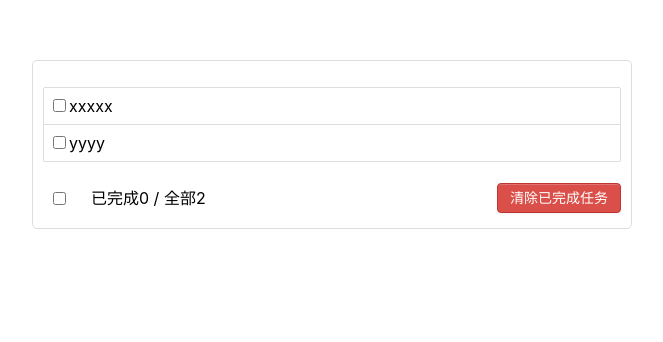
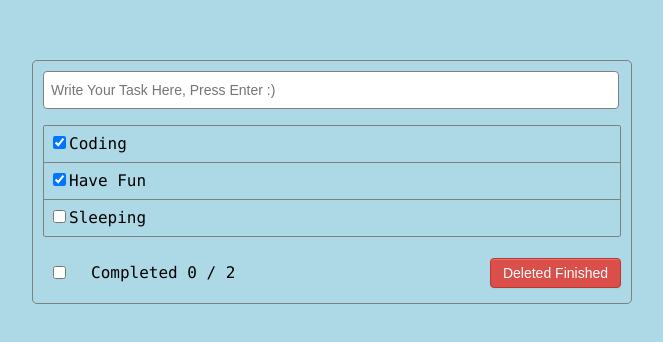
Before and after one commit to Tianqilyu96/react_small_demo, a React (Create React App) app: page / in a window 1280 px wide. Shown: the part 240-582 px from the top of the page, without its empty margins (308-971 px from the left). Built offline with nearby package versions, Linux system fonts and the light colour scheme.

Commit message:
Initialise state

```diff
--- a/src/App.css
+++ b/src/App.css
@@ -1,6 +1,7 @@
 body {
-  background: #fff;
+  background: lightblue;
   padding-top: 300px;
+  font-family: "Lucida Console", "Courier New", monospace;
 }
 
 .btn {
@@ -38,100 +39,6 @@ body {
 }
 .todo-container .todo-wrap {
   padding: 10px;
-  border: 1px solid #ddd;
+  border: 1px solid gray;
   border-radius: 5px;
 }
-
-/*header*/
-.todo-header input {
-  width: 560px;
-  height: 28px;
-  font-size: 14px;
-  border: 1px solid #ccc;
-  border-radius: 4px;
-  padding: 4px 7px;
-}
-
-.todo-header input:focus {
-  outline: none;
-  border-color: rgba(82, 168, 236, 0.8);
-  box-shadow: inset 0 1px 1px rgba(0, 0, 0, 0.075),
-    0 0 8px rgba(82, 168, 236, 0.6);
-}
-
-/*main*/
-.todo-main {
-  margin-left: 0px;
-  border: 1px solid #ddd;
-  border-radius: 2px;
-  padding: 0px;
-}
-
-.todo-empty {
-  height: 40px;
-  line-height: 40px;
-  border: 1px solid #ddd;
-  border-radius: 2px;
-  padding-left: 5px;
-  margin-top: 10px;
-}
-/*item*/
-li {
-  list-style: none;
-  height: 36px;
-  line-height: 36px;
-  padding: 0 5px;
-  border-bottom: 1px solid #ddd;
-}
-
-li label {
-  float: left;
-  cursor: pointer;
-}
-
-li label li input {
-  vertical-align: middle;
-  margin-right: 6px;
-  position: relative;
-  top: -1px;
-}
-
-li button {
-  float: right;
-  display: none;
-  margin-top: 3px;
-}
-
-li:before {
-  content: initial;
-}
-
-li:last-child {
-  border-bottom: none;
-}
-
-/*footer*/
-.todo-footer {
-  height: 40px;
-  line-height: 40px;
-  padding-left: 6px;
-  margin-top: 5px;
-}
-
-.todo-footer label {
-  display: inline-block;
-  margin-right: 20px;
-  cursor: pointer;
-}
-
-.todo-footer label input {
-  position: relative;
-  top: -1px;
-  vertical-align: middle;
-  margin-right: 5px;
-}
-
-.todo-footer button {
-  float: right;
-  margin-top: 5px;
-}
--- a/src/App.jsx
+++ b/src/App.jsx
@@ -1,42 +1,27 @@
 import React, { Component } from "react";
-import './App.css'
+import Header from "./components/Header";
+import Footer from "./components/Footer";
+import List from "./components/List";
+import "./App.css";
 
 //定义及暴露组件app组件
 export default class App extends Component {
+  //Initialise state
+  state = {
+    todos: [
+      { id: 1, name: "Coding", done: true },
+      { id: 2, name: "Have Fun", done: true },
+      { id: 3, name: "Sleeping", done: false },
+    ],
+  };
   render() {
+    const {todos} = this.state
     return (
       <div className="todo-container">
         <div className="todo-wrap">
-
-          <ul className="todo-main">
-            <li>
-              <label>
-                <input type="checkbox" />
-                <span>xxxxx</span>
-              </label>
-              <button className="btn btn-danger" style={{display:'none'}}>
-                删除
-              </button>
-            </li>
-            <li>
-              <label>
-                <input type="checkbox" />
-                <span>yyyy</span>
-              </label>
-              <button className="btn btn-danger" style={{display:'none'}}>
-                删除
-              </button>
-            </li>
-          </ul>
-          <div className="todo-footer">
-            <label>
-              <input type="checkbox" />
-            </label>
-            <span>
-              <span>已完成0</span> / 全部2
-            </span>
-            <button className="btn btn-danger">清除已完成任务</button>
-          </div>
+          <Header />
+          <List todos={todos}/>
+          <Footer />
         </div>
       </div>
     );
--- /dev/null
+++ b/src/components/Footer/index.css
@@ -0,0 +1,25 @@
+/*footer*/
+.todo-footer {
+    height: 40px;
+    line-height: 40px;
+    padding-left: 6px;
+    margin-top: 5px;
+  }
+
+  .todo-footer label {
+    display: inline-block;
+    margin-right: 20px;
+    cursor: pointer;
+  }
+
+  .todo-footer label input {
+    position: relative;
+    top: -1px;
+    vertical-align: middle;
+    margin-right: 5px;
+  }
+
+  .todo-footer button {
+    float: right;
+    margin-top: 5px;
+  }
--- a/src/components/Footer/index.jsx
+++ b/src/components/Footer/index.jsx
@@ -1,11 +1,18 @@
-import React, { Component } from 'react'
+import React, { Component } from "react";
+import './index.css'
 
 export default class Footer extends Component {
-    render() {
-        return (
-            <div>
-
-            </div>
-        )
-    }
+  render() {
+    return (
+      <div className="todo-footer">
+        <label>
+          <input type="checkbox" />
+        </label>
+        <span>
+          <span>Completed 0</span> / 2
+        </span>
+        <button className="btn btn-danger">Deleted Finished</button>
+      </div>
+    );
+  }
 }
--- /dev/null
+++ b/src/components/Header/index.css
@@ -0,0 +1,16 @@
+/*header*/
+.todo-header input {
+  width: 560px;
+  height: 28px;
+  font-size: 14px;
+  border: 1px solid gray;
+  border-radius: 4px;
+  padding: 4px 7px;
+}
+
+.todo-header input:focus {
+  outline: none;
+  border-color: rgba(82, 168, 236, 0.8);
+  box-shadow: inset 0 1px 1px rgba(0, 0, 0, 0.075),
+    0 0 8px rgba(82, 168, 236, 0.6);
+}
--- a/src/components/Header/index.jsx
+++ b/src/components/Header/index.jsx
@@ -1,10 +1,11 @@
 import React, { Component } from "react";
+import './index.css'
 
 export default class Header extends Component {
   render() {
     return (
       <div className="todo-header">
-        <input type="text" placeholder="请输入你的任务名称，按回车键确认" />
+        <input type="text" placeholder="Write Your Task Here, Press Enter :)" />
       </div>
     );
   }
--- /dev/null
+++ b/src/components/Item/index.css
@@ -0,0 +1,33 @@
+li {
+    list-style: none;
+    height: 36px;
+    line-height: 36px;
+    padding: 0 5px;
+    border-bottom: 1px solid gray;
+  }
+
+  li label {
+    float: left;
+    cursor: pointer;
+  }
+
+  li label li input {
+    vertical-align: middle;
+    margin-right: 6px;
+    position: relative;
+    top: -1px;
+  }
+
+  li button {
+    float: right;
+    display: none;
+    margin-top: 3px;
+  }
+
+  li:before {
+    content: initial;
+  }
+
+  li:last-child {
+    border-bottom: none;
+  }
--- a/src/components/Item/index.jsx
+++ b/src/components/Item/index.jsx
@@ -1,11 +1,19 @@
-import React, { Component } from 'react'
+import React, { Component } from "react";
+import './index.css'
 
 export default class Item extends Component {
-    render() {
-        return (
-            <div>
-
-            </div>
-        )
-    }
+  render() {
+    const {name,done,id} = this.props
+    return (
+      <li>
+        <label>
+          <input type="checkbox" defaultChecked={done}/>
+          <span>{name}</span>
+        </label>
+        <button className="btn btn-danger" style={{ display: "none" }}>
+          Delete
+        </button>
+      </li>
+    );
+  }
 }
--- /dev/null
+++ b/src/components/List/index.css
@@ -0,0 +1,16 @@
+/*main*/
+.todo-main {
+  margin-left: 0px;
+  border: 1px solid gray;
+  border-radius: 2px;
+  padding: 0px;
+}
+
+.todo-empty {
+  height: 40px;
+  line-height: 40px;
+  border: 1px solid gray;
+  border-radius: 2px;
+  padding-left: 5px;
+  margin-top: 10px;
+}
--- a/src/components/List/index.jsx
+++ b/src/components/List/index.jsx
@@ -1,11 +1,19 @@
-import React, { Component } from 'react'
+import React, { Component } from "react";
+import Item from "../Item";
+import './index.css'
 
 export default class List extends Component {
-    render() {
-        return (
-            <div>
 
-            </div>
-        )
-    }
+  render() {
+    const {todos} = this.props
+    return (
+      <ul className="todo-main">
+        {
+          todos.map((todo)=>{
+            return <Item key={todo.id} {...todo}/>
+          })
+        }
+      </ul>
+    );
+  }
 }
```
